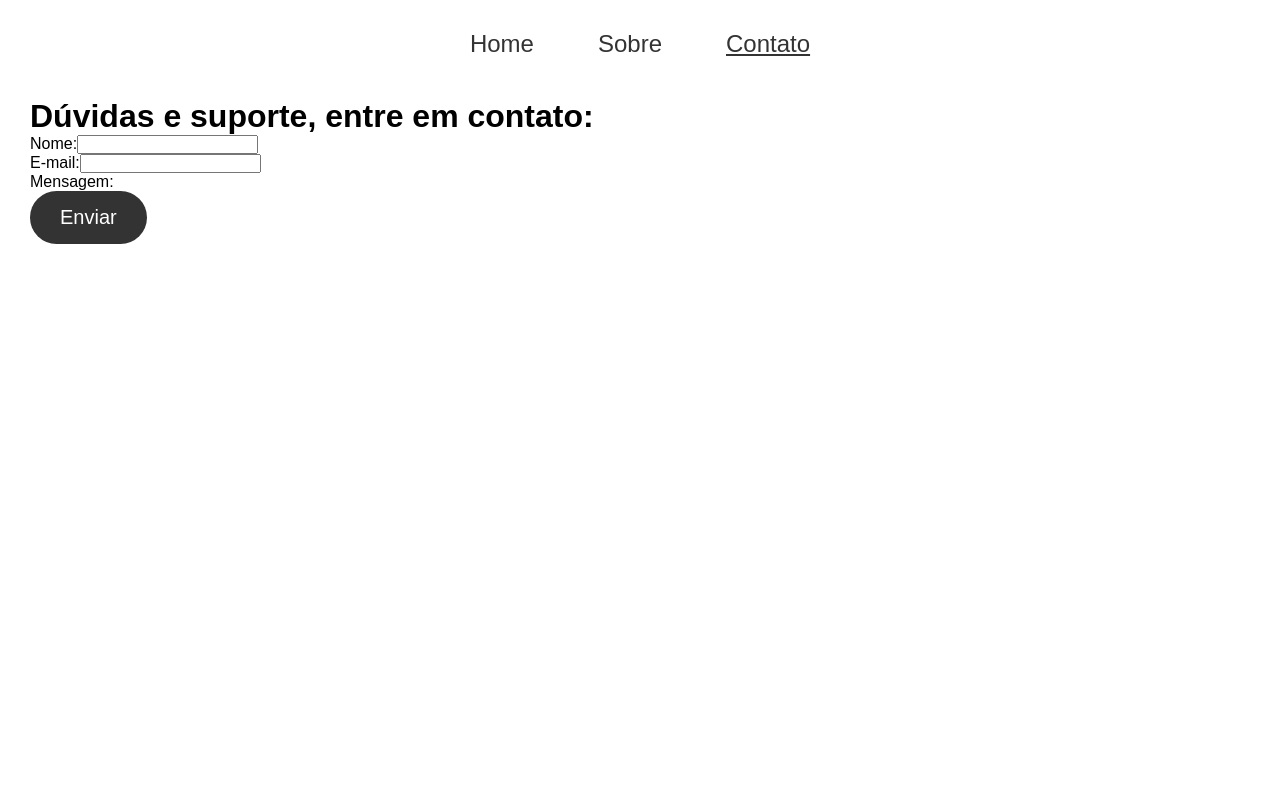
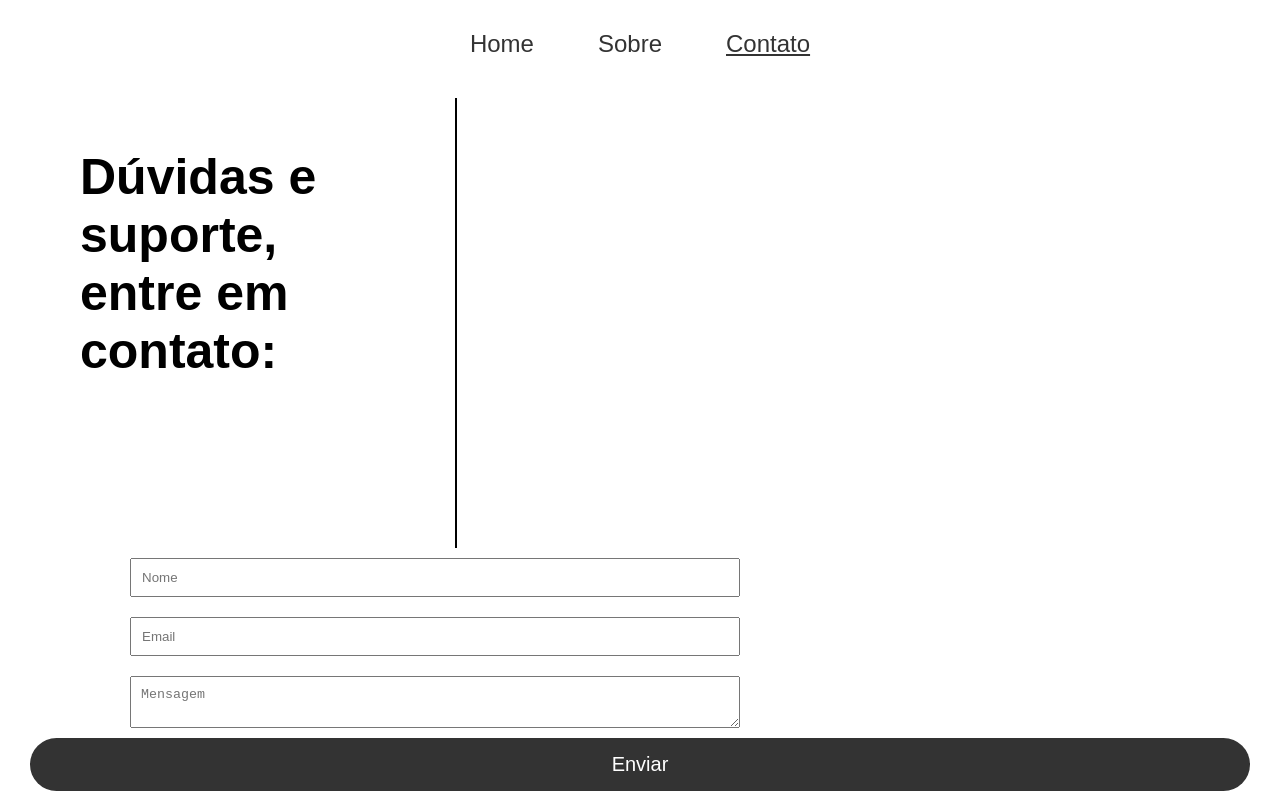
Before and after one commit to RafaelPA13/CP1-WebDev-Componentizacao-React, a React (Vite) app: page /contato in a window 1280 px wide. Built offline with nearby package versions, Linux system fonts and the light colour scheme.

Commit message:
começando a add css

```diff
--- a/src/pages/contato/index.jsx
+++ b/src/pages/contato/index.jsx
@@ -5,27 +5,19 @@ export default function Contato() {
   return (
     <>
       <header className="banner-contato">
-        <div className="contato-texto">
-          <h1>Dúvidas e suporte, entre em contato:</h1>
-        </div>
-      </header>
+          <div className="contato-texto">
+            <h1>Dúvidas e suporte, entre em contato:</h1>
+          </div>
+        </header>
 
-      <div className="main-contato">
-        <div className="inputs-contato">
-          <div className="form-group">
-            <label>Nome:</label>
-            <input type="text" id="nome" name="nome" required />
-          </div>
-          <div className="form-group">
-            <label>E-mail:</label>
-            <input type="email" id="email" name="email" required />
-          </div>
-          <div className="form-group">
-            <label>Mensagem:</label>
-          </div>
+      <section id="contact">
+        <form>
+          <input type="text" placeholder="Nome" />
+          <input type="email" placeholder="Email" />
+          <textarea placeholder="Mensagem" />
           <Button texto={"Enviar"} />
-        </div>
-      </div>
+        </form>
+      </section>
     </>
   );
 }
--- a/src/pages/contato/styles.css
+++ b/src/pages/contato/styles.css
@@ -0,0 +1,32 @@
+.contato-texto {
+    width: 35%;
+    display: flex;
+    height: 450px;
+    align-items: center;
+    flex-direction: column;
+    padding: 50px;
+    border-right: 2px solid; /* Adiciona borda direita na div como se fosse uma linha.*/
+    box-sizing: border-box;
+
+    h1 {
+        font-size: 50px;
+        width: 100%;
+    }
+}
+
+#contact{
+    text-align: left;
+}
+
+#contact form {
+    display: flex;
+    flex-direction: column;
+    align-items: left;
+}
+
+#contact form input,
+#contact form textarea{
+    margin: 10px 100px;
+    width: 50%;
+    padding: 10px;
+}
```
